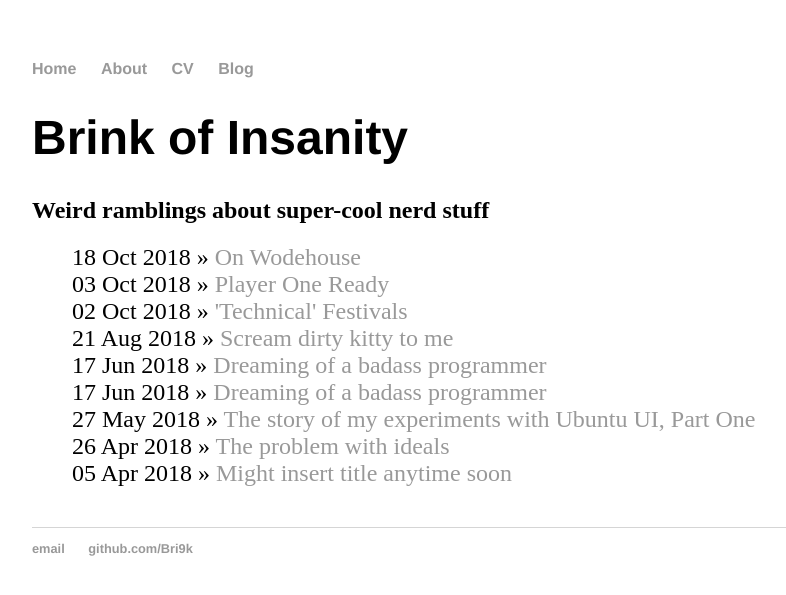
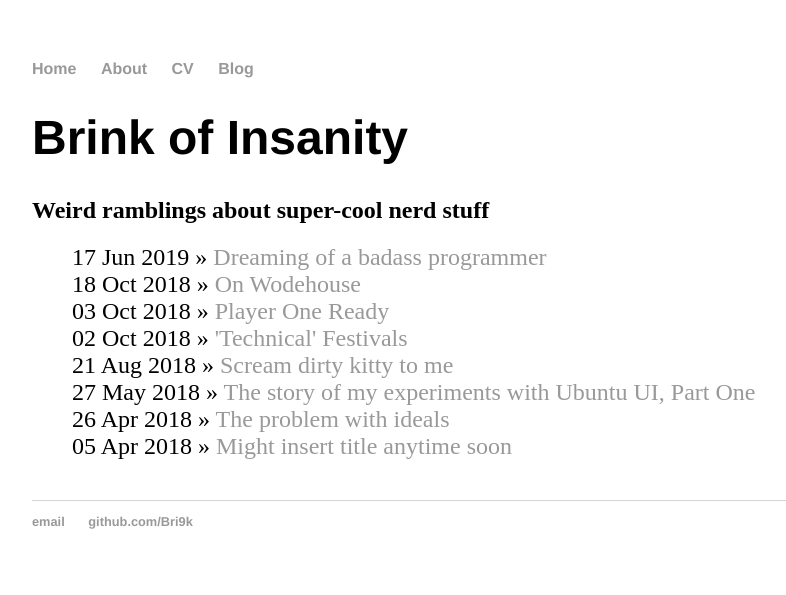
Before and after one commit to akshayrdeodhar/akshayrdeodhar.github.io, a Jekyll site: the page built from blog/index.html, in a window 1280 px wide. Shown: the top 595 px of the page, without its empty margins (160-946 px from the left). Built offline with Jekyll 4.4.1, drawn with Linux system fonts in a browser that asks for light colours.

Commit message:
corrected date again

```diff
--- a/_posts/2019-17-06-old-programmer.md
+++ b/_posts/2019-17-06-old-programmer.md
@@ -1,7 +1,7 @@
 ---
 layout: post
 title: "Dreaming of a badass programmer"
-date: 2018-06-17
+date: 2019-06-17
 ---
 
 
```
Also changed, not shown: _posts/2018-17-06-old-programmer.md (deleted, +0 -30 lines).
